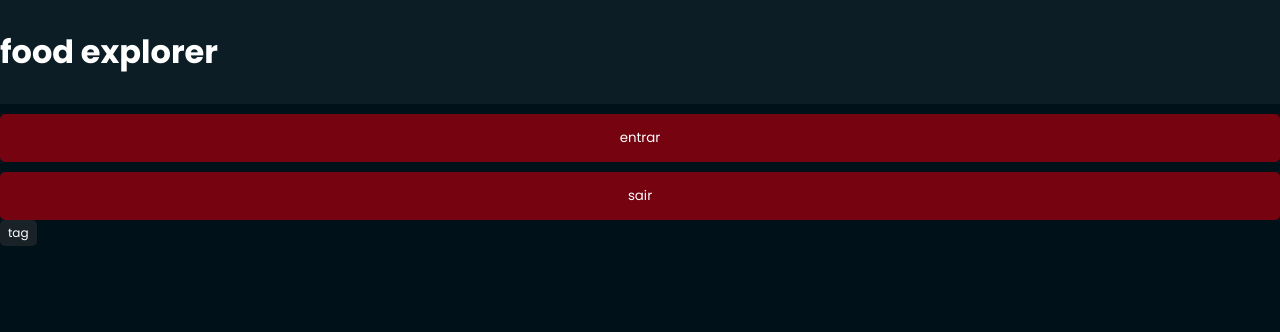
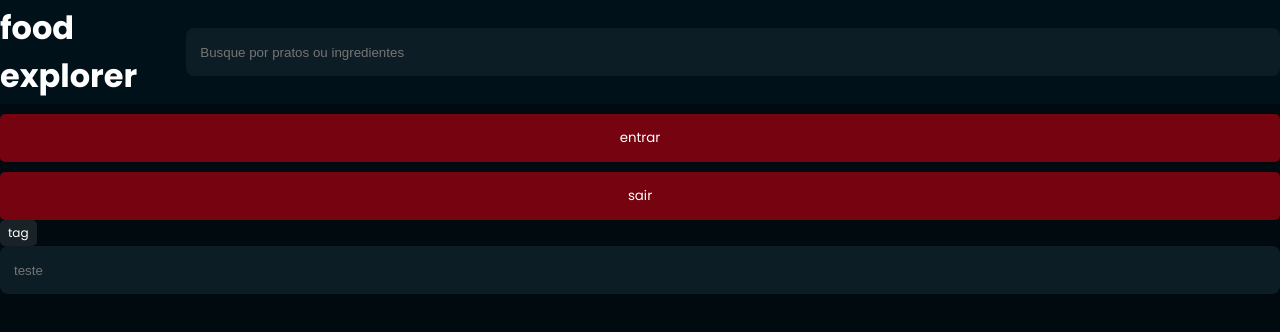
Before and after one commit to beatriz-gm/FoodExplorer, a React (Vite) app: page / in a window 1280 px wide. Shown: the top 332 px of the page. Built offline with nearby package versions, Linux system fonts and the light colour scheme.

Commit message:
moreComponents

```diff
--- a/src/components/Button/styles.js
+++ b/src/components/Button/styles.js
@@ -7,7 +7,7 @@ export const Container = styled.button`
   font-weight: medium;
   line-height: 24px;
 
-  padding: 12px 32px;
+  padding: 12px;
   border: 0;
   border-radius: 5px;
 
--- a/src/components/Header/index.jsx
+++ b/src/components/Header/index.jsx
@@ -1,16 +1,16 @@
 import { Container } from "./styles";
 // import { FiSearch } from 'react-icons/fi';
-// import { Input } from "../input";
+import { Input } from "../input";
 
 export function Header() {
   return(
     <Container>
       <h1>food explorer</h1>
-      {/* <Input
+      <Input
         type="text"
         placeholder="Busque por pratos ou ingredientes"
         // icon={FiSearch}
-      /> */}
+      />
     </Container>
   )
 }
--- a/src/components/Header/styles.js
+++ b/src/components/Header/styles.js
@@ -8,6 +8,6 @@ export const Container = styled.div`
   align-items: center;
   grid-area: header;
 
-  background-color: ${({theme}) => theme.COLORS.DARK900};
+  background-color: ${({theme}) => theme.COLORS.DARK600};
 
 `;
--- /dev/null
+++ b/src/components/Input/index.jsx
@@ -0,0 +1,10 @@
+import { Container } from "./styles";
+
+export function Input({...rest}) {
+  return(
+    <Container>
+      <input {...rest}/>
+
+    </Container>
+  )
+}
--- /dev/null
+++ b/src/components/Input/styles.js
@@ -0,0 +1,35 @@
+import styled from "styled-components";
+
+export const Container = styled.div`
+  width: 100%;
+  display: flex;
+  align-items: center;
+
+  background-color: ${({theme}) => theme.COLORS.DARK900};
+
+  border-radius: 8px;
+
+  > input {
+    height: 48px;
+    width: 100%;
+
+    padding: 12px 14px;
+    border: none;
+
+    color: ${({theme}) => theme.COLORS.LIGHT300};
+    background: transparent;
+
+  }
+
+  > input:focus {
+    border: 1px solid ${({theme}) => theme.COLORS.LIGHT100};
+    border-radius: 5px;
+    outline: none;
+  }
+
+  &:placeholder {
+    color: ${({theme}) => theme.COLORS.DARK500};
+
+  }
+
+`;
--- a/src/pages/Details/index.jsx
+++ b/src/pages/Details/index.jsx
@@ -2,6 +2,7 @@ import { Header } from "../../components/Header";
 import { Main } from "./styles";
 import { Button } from "../../components/Button";
 import { Tag } from "../../components/Tag";
+import { Input } from "../../components/Input";
 
 export function Details() {
   return (
@@ -10,6 +11,8 @@ export function Details() {
       <Button title="entrar"/>
       <Button title="sair"/>
       <Tag title="tag"/>
+      <Input type="text"
+        placeholder="teste"/>
     </Main>
   )
 }
--- a/src/styles/global.js
+++ b/src/styles/global.js
@@ -8,13 +8,13 @@ export default createGlobalStyle`
   }
 
   body {
-    background-color: ${({theme}) => theme.COLORS.DARK600};
+    background-color: ${({theme}) => theme.COLORS.DARK400};
     color: ${({ theme }) => theme.COLORS.LIGHT100};
 
     -webkit-font-smoothing: antialiased;
   }
 
-  body, input, p {
+  body, input, input:placeholder, p {
     font-family: 'Roboto Slab', serif;
   }
 
```
